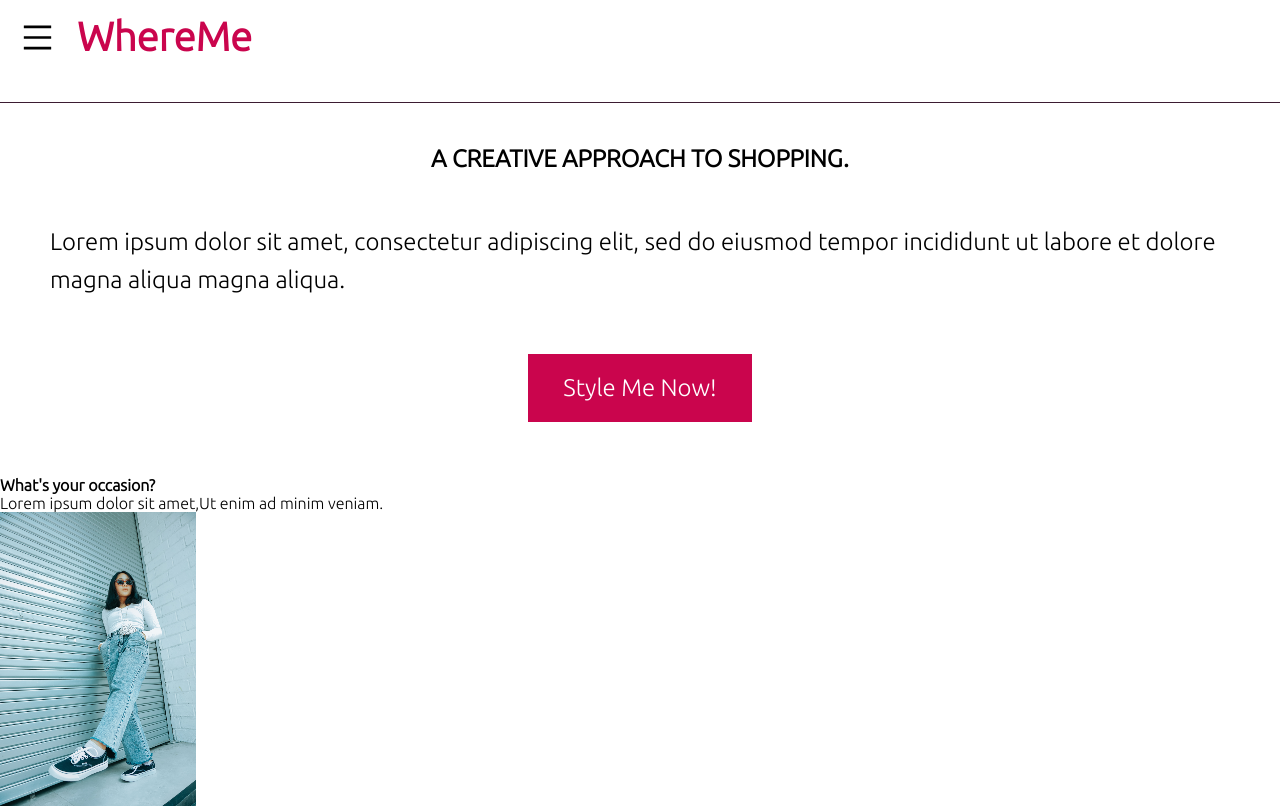
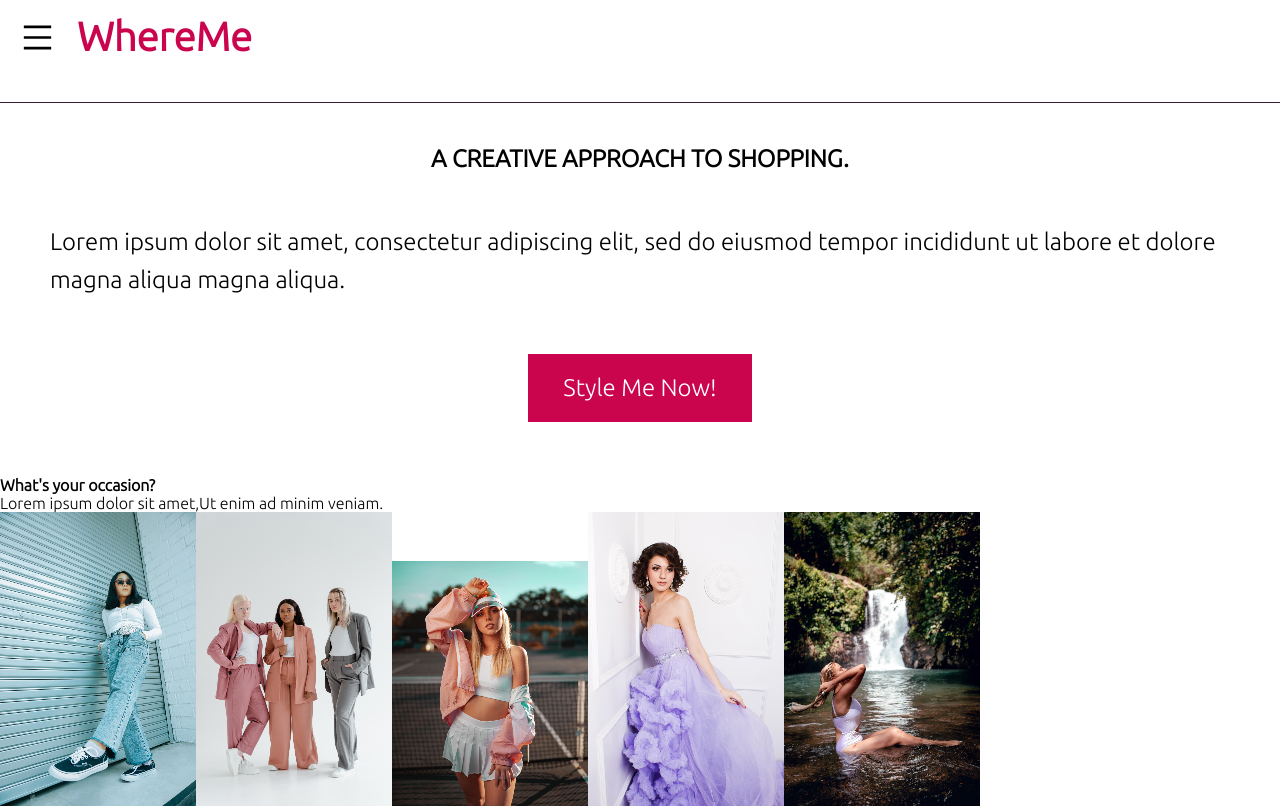
Before and after one commit to mnygit/whereme_project, a React (Create React App) app: page / in a window 1280 px wide. Built offline with nearby package versions, Linux system fonts and the light colour scheme; a web font is replaced by a local one.

Commit message:
remove old image

```diff
--- a/src/Clothing.js
+++ b/src/Clothing.js
@@ -1,6 +1,10 @@
 import React from 'react';
 import './index.css';
 import daily from './everyday.png';
+import business from './business.png';
+import sports from './sports.png';
+import formal from './formal.png';
+import baecation from './baecation.png';
 
 
 
@@ -11,6 +15,10 @@ const Clothing = () => {
     <p>Lorem ipsum dolor sit amet,Ut enim ad minim veniam.</p>
     <div className="gallery">
     <img src={daily} alt="everyday wear" />
+    <img src={business} alt="business" />
+    <img src={sports} alt="sports" />
+    <img src={formal} alt="formal" />
+    <img src={baecation} alt="swimsuit" />
 
 
     </div>
```
Also changed, not shown: src/baecation.png.
